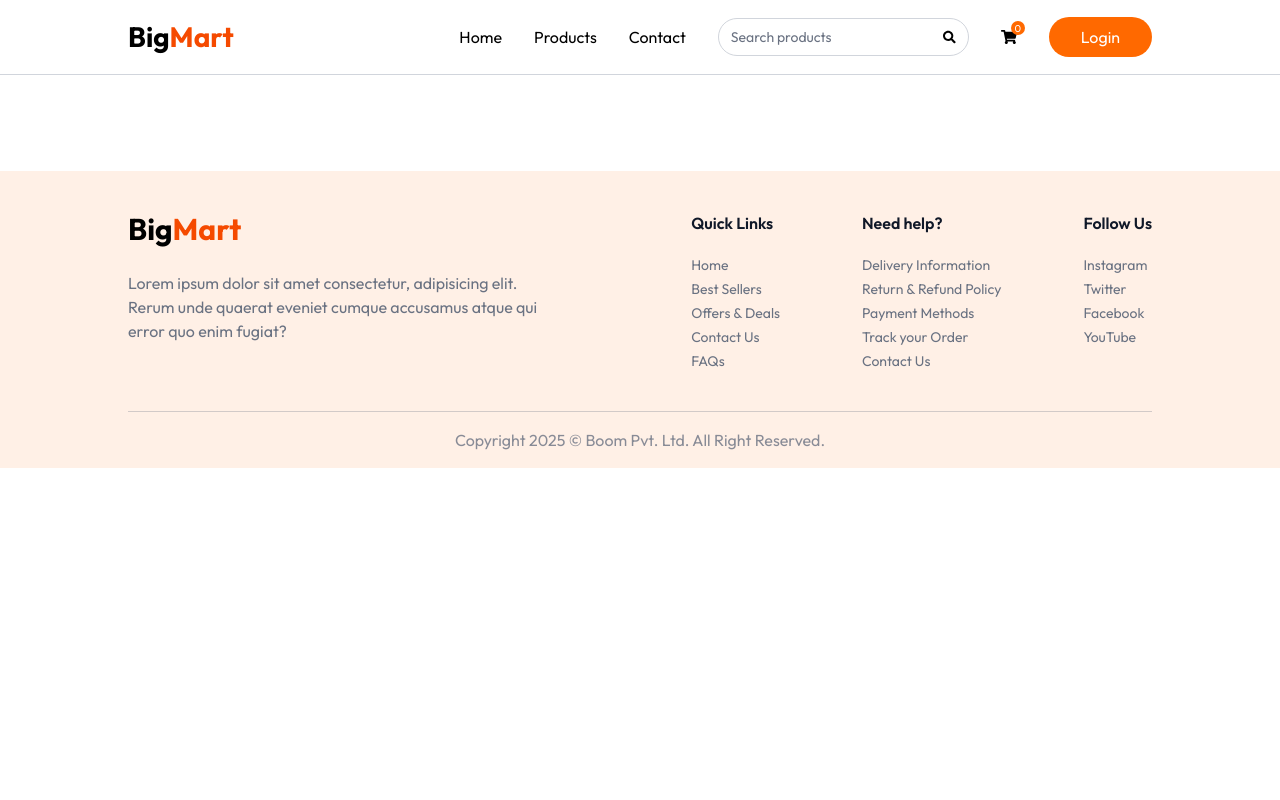
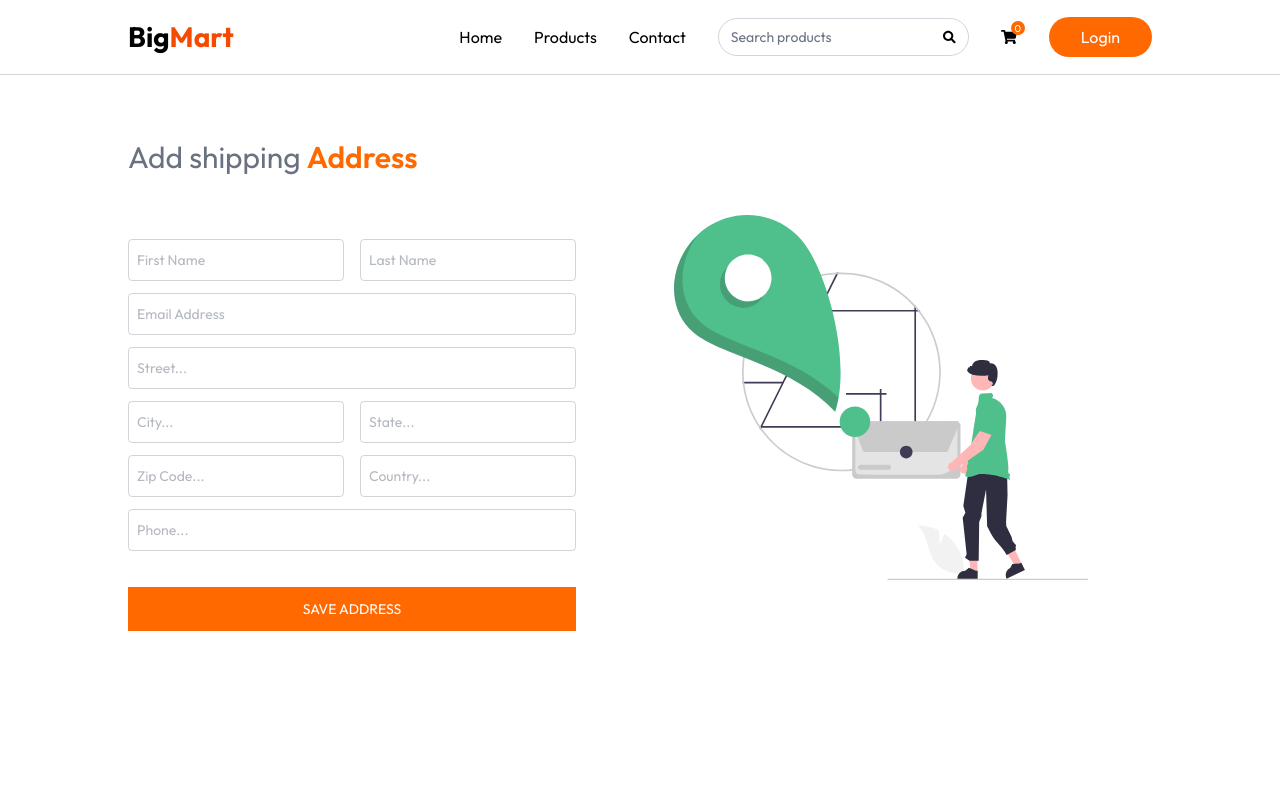
Before and after one commit to mukeshchau407/Grocery-Market, a React (Vite) app in the folder Frontend/: page /add-address in a window 1280 px wide. Shown: the top 800 px of the page. Built offline with nearby package versions, Linux system fonts and the light colour scheme.

Commit message:
first commit

```diff
--- a/Frontend/src/App.jsx
+++ b/Frontend/src/App.jsx
@@ -10,6 +10,7 @@
 import ProductCategory from "./pages/ProductCategory.jsx";
 import ProductDetails from "./pages/ProductDetails.jsx";
 import Cart from "./pages/Cart.jsx";
+import AddAddress from "./pages/AddAddress.jsx";
 const App = () => {
   const isSellerPath = useLocation().pathname.includes("seller");
   const { showUserLogin } = useAppContext();
@@ -27,6 +28,7 @@
           <Route path="/products/:category" element={<ProductCategory />} />
           <Route path="/products/:category/:_id" element={<ProductDetails />} />
           <Route path="/cart" element={<Cart />} />
+          <Route path="/add-address" element={<AddAddress />} />
         </Routes>
       </div>
       {!isSellerPath && <Footer />}
--- /dev/null
+++ b/Frontend/src/pages/AddAddress.jsx
@@ -0,0 +1,134 @@
+import React, { useState } from "react";
+import { assets } from "../assets/assets";
+
+const InputField = ({ type, placeholder, name, handleChange, address }) => (
+  <input
+    className="w-full px-2 py-2.5 border border-gray-500/30 rounded outline-none text-gray-500 focus:border-orange-500 transition"
+    type={type}
+    placeholder={placeholder}
+    name={name}
+    value={address[name]}
+    onChange={handleChange}
+    required
+  />
+);
+
+const AddAddress = () => {
+  const [address, setAddress] = useState({
+    firstName: "",
+    lastName: "",
+    email: "",
+    street: "",
+    city: "",
+    state: "",
+    zipcode: "",
+    country: "",
+    phone: "",
+  });
+
+  const handleChange = (e) => {
+    const { name, value } = e.target;
+    setAddress((prevAdderss) => ({
+      ...prevAdderss,
+      [name]: value,
+    }));
+  };
+
+  const onSubmitHandler = async (e) => {
+    e.preventDefault();
+  };
+
+  return (
+    <div className="mt-16 pb-16">
+      <p className="text-2xl md:text-3xl text-gray-500">
+        Add shipping{" "}
+        <span className="font-semibold text-orange-500">Address</span>
+      </p>
+      <div className="flex flex-cols-reverse md:flex-row justify-between mt-10">
+        <div className="flex-1 max-w-md">
+          <form onSubmit={onSubmitHandler} className="space-y-3 mt-6 text-sm">
+            <div className="grid grid-cols-2 gap-4">
+              <InputField
+                handleChange={handleChange}
+                address={address}
+                name="firstName"
+                type="text"
+                placeholder="First Name"
+              />
+              <InputField
+                handleChange={handleChange}
+                address={address}
+                name="lastName"
+                type="text"
+                placeholder="Last Name"
+              />
+            </div>
+            <InputField
+              handleChange={handleChange}
+              address={address}
+              name="email"
+              type="email"
+              placeholder="Email Address"
+            />
+            <InputField
+              handleChange={handleChange}
+              address={address}
+              name="street"
+              type="text"
+              placeholder="Street..."
+            />
+            <div className="grid grid-cols-2 gap-4">
+              <InputField
+                handleChange={handleChange}
+                address={address}
+                name="city"
+                type="text"
+                placeholder="City..."
+              />
+              <InputField
+                handleChange={handleChange}
+                address={address}
+                name="state"
+                type="text"
+                placeholder="State..."
+              />
+            </div>
+            <div className="grid grid-cols-2 gap-4">
+              <InputField
+                handleChange={handleChange}
+                address={address}
+                name="zipcode"
+                type="number"
+                placeholder="Zip Code..."
+              />
+              <InputField
+                handleChange={handleChange}
+                address={address}
+                name="country"
+                type="text"
+                placeholder="Country..."
+              />
+            </div>
+            <InputField
+              handleChange={handleChange}
+              address={address}
+              name="phone"
+              type="text"
+              placeholder="Phone..."
+            />
+            <button className="w-full mt-6 bg-orange-500 text-white py-3 hover:bg-orange-600 transition cursor-pointer uppercase">
+              Save Address
+            </button>
+          </form>
+        </div>
+        <img
+          className="md:mr-16 mb-16 md:mt-0"
+          src={assets.add_address_iamge}
+          alt=""
+        />
+      </div>
+    </div>
+  );
+};
+
+export default AddAddress;
--- a/Frontend/src/pages/Cart.jsx
+++ b/Frontend/src/pages/Cart.jsx
@@ -112,7 +112,7 @@
               onClick={() => removeFromCart(product._id)}
               className="cursor-pointer mx-auto"
             >
-              <FaTrash className="inline-block w-6 h-6" />
+              <FaTrash className="inline-block w-5 h-5 text-red-600" />
             </button>
           </div>
         ))}
```
